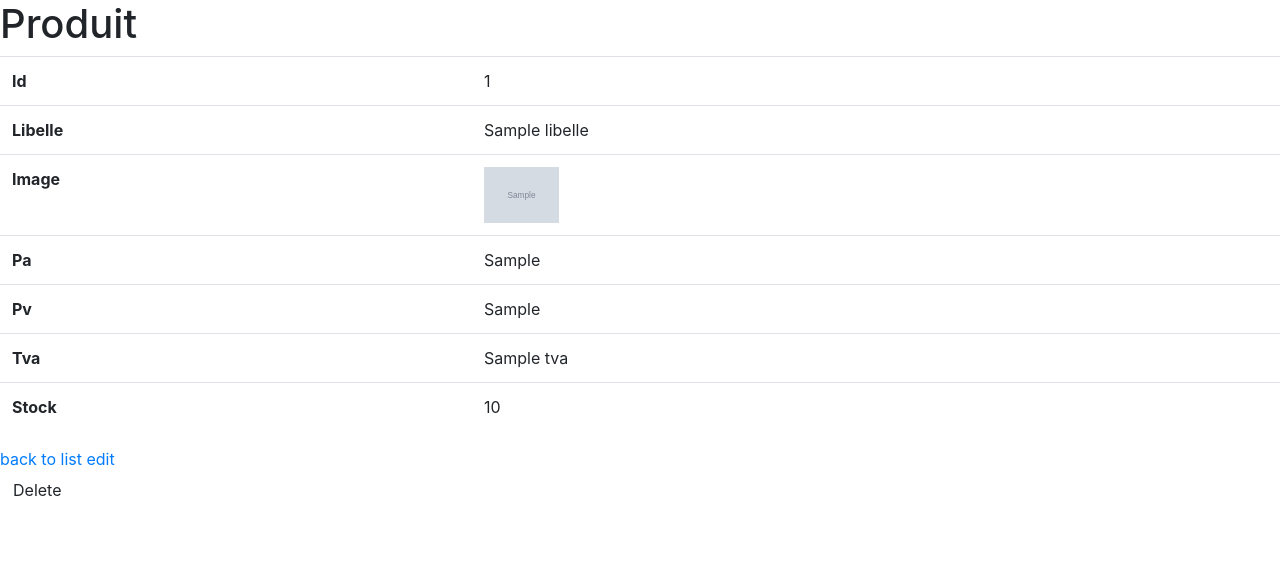
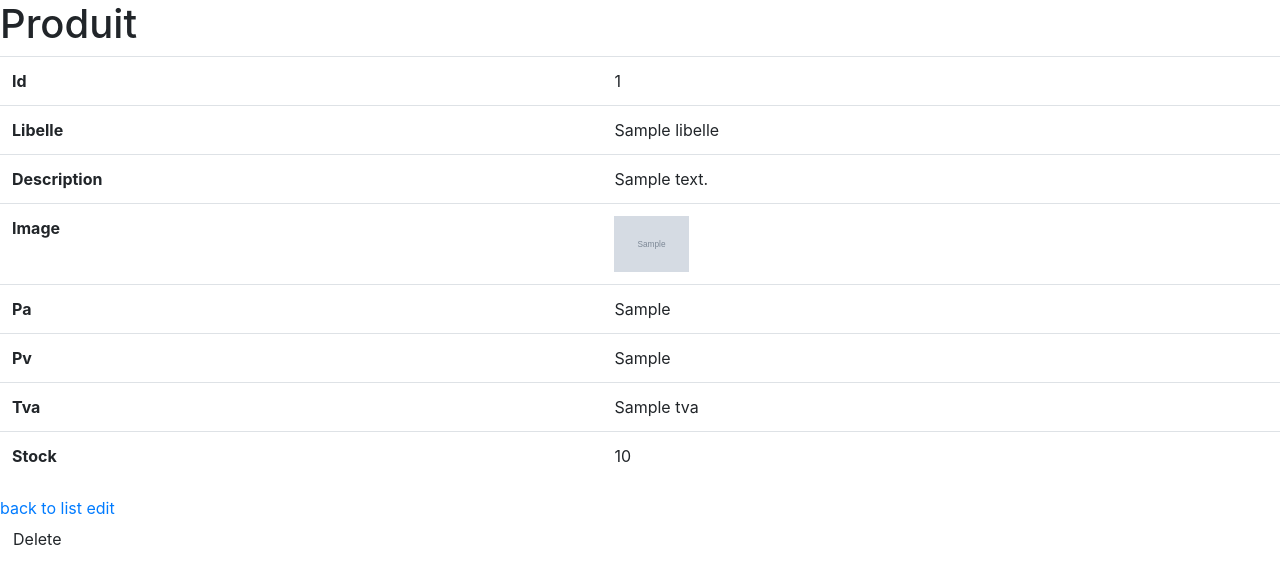
Before and after one commit to Seb-back75/Green_Force, a Symfony app: template templates/produit/show.html.twig in a window 1280 px wide. Shown: the top 584 px of the page. Run offline with Twig, Linux system fonts and the light colour scheme; the template is opened without the code that fills it: most values are stand-ins (such as "Sample title", 1, 10 or a date in 2020); grey boxes marked "Sample" are stand-in pictures; some libraries are stand-ins or nearby versions.

Commit message:
description

```diff
--- a/src/Form/ProduitType.php
+++ b/src/Form/ProduitType.php
@@ -14,6 +14,7 @@
     {
         $builder
             ->add('libelle')
+            ->add('description')
             ->add('pa')
             ->add('pv')
             ->add('tva')
--- a/templates/produit/index.html.twig
+++ b/templates/produit/index.html.twig
@@ -10,6 +10,7 @@
             <tr>
                 <th>Id</th>
                 <th>Libelle</th>
+                <th>Description</th>
                 <th>Image</th>
                 <th>Pa</th>
                 <th>Pv</th>
@@ -23,13 +24,13 @@
             <tr>
                 <td>{{ produit.id }}</td>
                 <td>{{ produit.libelle }}</td>
+                <td>{{ produit.description }}</td>
                 <td><img src="{{asset('images/post/')}}{{ produit.image }}" style="width:75px;max-height:75px;"></td>
                 <td>{{ produit.pa }}</td>
                 <td>{{ produit.pv }}</td>
                 <td>{{ produit.tva }}</td>
                 <td>{{ produit.stock }}</td>
 
-                <td>
                 <td>
                     <a href="{{ path('produit_show', {'id': produit.id}) }}">show</a>
                     <a href="{{ path('produit_edit', {'id': produit.id}) }}">edit</a>
--- a/templates/produit/show.html.twig
+++ b/templates/produit/show.html.twig
@@ -14,6 +14,10 @@
             <tr>
                 <th>Libelle</th>
                 <td>{{ produit.libelle }}</td>
+            </tr>
+            <tr>
+                <th>Description</th>
+                <td>{{ produit.description }}</td>
             </tr>
              <tr>
                 <th>Image</th>
```
Also changed, not shown: src/Entity/Produit.php (+16 -0 lines), public/images/post/nature.jpg (added).
